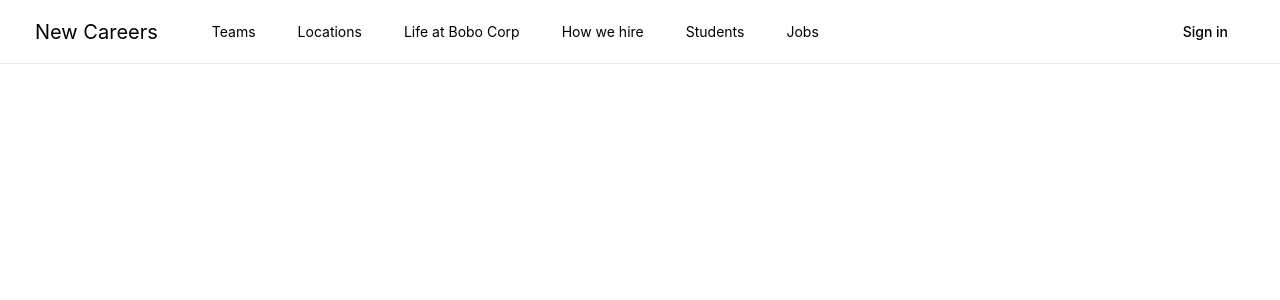
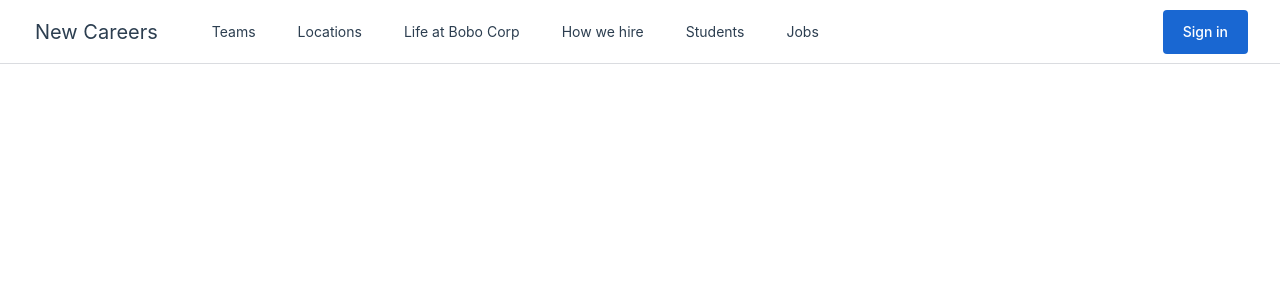
Before and after one commit to Alexandra2888/job-search, a Vue app: page / in a window 1280 px wide. Shown: the top 300 px of the page. Built offline with nearby package versions, Linux system fonts and the light colour scheme.

Commit message:
adding props for ActionButton

```diff
--- a/src/components/button/ActionButton.vue
+++ b/src/components/button/ActionButton.vue
@@ -1,13 +1,46 @@
 <template>
-    <button
-      class="rounded border-0 bg-brand-blue-1 px-5 py-3 font-medium text-black hover:shadow-blue"
-    >
-      Sign in
+  <button :class="buttonClass">
+    {{ text }}
   </button>
 </template>
 
 <script>
 export default {
   name: "ActionButton",
+  props: {
+    text: {
+      type: String,
+      required: true,
+    },
+    type: {
+      type: String,
+      required: false,
+      default: "primary",
+      validator(value) {
+        return ["primary", "secondary"].includes(value);
+      },
+    },
+  },
+  computed: {
+    buttonClass() {
+      return {
+        [this.type]: true,
+      };
+    },
+  },
 };
 </script>
+
+<style scoped>
+button {
+  @apply rounded px-5 py-3 font-medium;
+}
+
+.primary {
+  @apply border-0 bg-brand-blue-1 text-white hover:shadow-blue;
+}
+
+.secondary {
+  @apply bg-transparent text-brand-blue-1 hover:bg-brand-blue-2 hover:text-white;
+}
+</style>
--- a/src/components/nav/MainNav.vue
+++ b/src/components/nav/MainNav.vue
@@ -1,5 +1,5 @@
 <template>
-  <header class="w-full text-sm text-black">
+  <header class="w-full text-sm">
     <div class="fixed left-0 top-0 h-16 w-full bg-white">
       <div
         class="mx-auto flex h-full flex-nowrap border-b border-solid border-brand-gray-1 px-8"
@@ -24,7 +24,7 @@
 
         <div class="ml-auto flex h-full items-center">
           <profile-image v-if="isLoggedIn" />
-          <action-button v-else @click="loginUser" />
+          <action-button v-else text="Sign in" @click="loginUser" />
         </div>
       </div>
     </div>
@@ -33,7 +33,7 @@
 
 <script>
 import ActionButton from "@/components/button/ActionButton.vue";
-import ProfileImage from "@/components/profileimage/ProfileImage.vue";
+import ProfileImage from "@/components/profileImage/ProfileImage.vue";
 
 export default {
   name: "MainNav",
--- a/tailwind.config.js
+++ b/tailwind.config.js
@@ -1,11 +1,23 @@
 /** @type {import('tailwindcss').Config} */
-export default {
-  content: [
-    "./index.html",
-    "./src/**/*.{vue,js,ts,jsx,tsx}",
-  ],
+const defaultTheme = require('tailwindcss/defaultTheme')
+
+module.exports = {
+  content: ['./index.html', './src/**/*.{vue,js,ts}'],
   theme: {
-    extend: {},
+    extend: {
+      fontFamily: {
+        sans: ['Open Sans', ...defaultTheme.fontFamily.sans]
+      },
+      colors: {
+        'brand-gray-1': '#dadce0',
+        'brand-blue-1': '#1967d2',
+        'brand-blue-2': '#4285f4',
+        'brand-green-1': '#137333'
+      },
+      boxShadow: {
+        blue: '0 0 3px 3px #4285f4'
+      }
+    }
   },
-  plugins: [],
+  plugins: []
 }
```
Also changed, not shown: 1 other file (tests, documents, lock files or other folders). Lines whose indentation alone changed are shown as unchanged.
